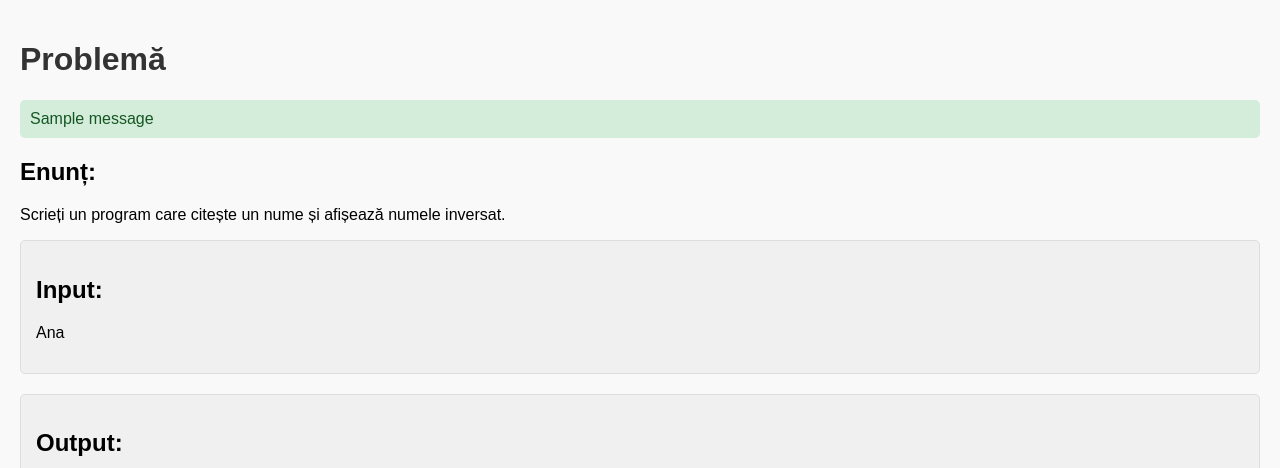
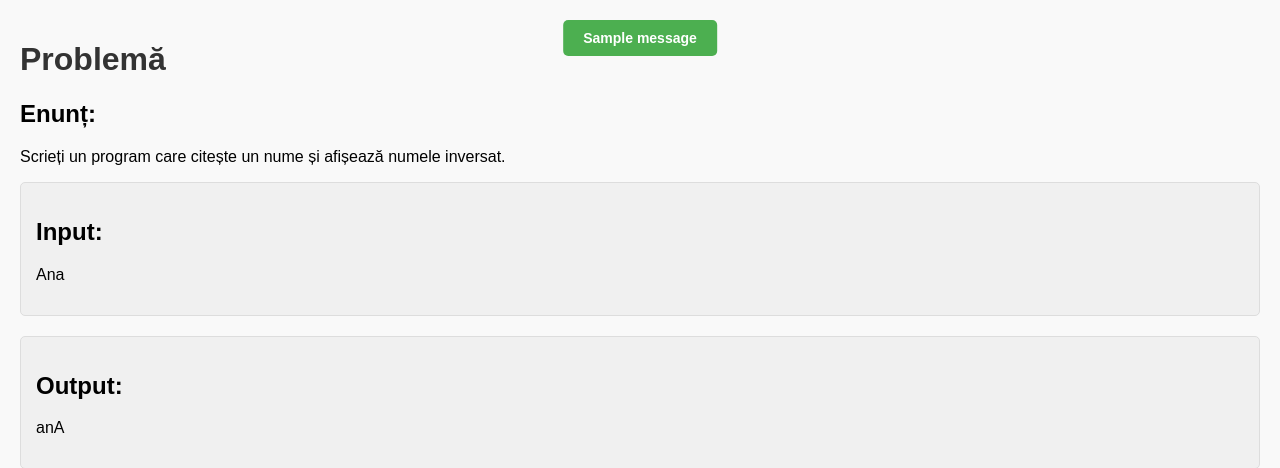
Before and after one commit to Platforma-info/platforma-info, a Flask app: page /problem/1 in a window 1280 px wide. Shown: the top 468 px of the page. Run offline with Flask 3, Linux system fonts and the light colour scheme; tables that the repository leaves empty hold one stand-in row (values such as "Sample post"); one stand-in notice (Sample message) is shown.

Commit message:
Refactor flash message display for improved UI and add styling for success, info, and error messages

```diff
--- a/app.py
+++ b/app.py
@@ -107,7 +107,6 @@ def problem(problem_id):
         new_submission = Submission(problem_id=problem.id, source_code=source_code, result=result)
         db.session.add(new_submission)
         db.session.commit()
-
         flash(result, 'info')  # Afișează rezultatul ca mesaj flash
 
     return render_template('problem.html', problem=problem, result=result)
@@ -130,6 +129,7 @@ def evaluate_code(user_code, expected_output):
         # Verificăm dacă rezultatul coincide cu rezultatul așteptat
         if result.stdout.strip() == expected_output.strip():
             return "Corect! Răspunsul este exact."
+
         else:
             return f"Greșit! Ai obținut '{result.stdout.strip()}', dar se aștepta '{expected_output}'."
 
--- a/static/style.css
+++ b/static/style.css
@@ -114,3 +114,30 @@ button:hover {
     border-color: darkred;
     cursor: pointer;
 }
+.flash-messages {
+    position: fixed;
+    top: 10px;
+    left: 50%;
+    transform: translateX(-50%);
+    z-index: 1000;
+  }
+
+  .flash-message {
+    margin: 10px 0;
+    padding: 10px 20px;
+    border-radius: 5px;
+    color: white;
+    font-size: 14px;
+    font-weight: bold;
+  }
+
+  .flash-message.success {
+    background-color: #4CAF50;
+  }
+
+  .flash-message.info {
+    background-color: #2196F3;
+  }
+  .flash-message.error {
+    background-color: #f44336;
+  }
--- a/templates/login_register.html
+++ b/templates/login_register.html
@@ -16,7 +16,7 @@
     {% if messages %}
       <div class="flash-messages">
         {% for category, message in messages %}
-        <div class="flash-message {{ category }}">{{ message }}</div>
+            <div class="flash-message {{ category }}">{{ message }}</div>
         {% endfor %}
       </div>
     {% endif %}
--- a/templates/problem.html
+++ b/templates/problem.html
@@ -11,13 +11,13 @@
 
     <!-- Mesaj flash pentru rezultat -->
     {% with messages = get_flashed_messages(with_categories=true) %}
-        {% if messages %}
-            <ul class="flashes">
-                {% for category, message in messages %}
-                    <li class="{{ category }}">{{ message }}</li>
-                {% endfor %}
-            </ul>
-        {% endif %}
+    {% if messages %}
+    <div class="flash-messages">
+        {% for category, message in messages %}
+            <div class="flash-message {{ category }}">{{ message }}</div>
+        {% endfor %}
+    </div>
+    {% endif %}
     {% endwith %}
 
     <div class="description">
```
Also changed, not shown: instance/users.db.
